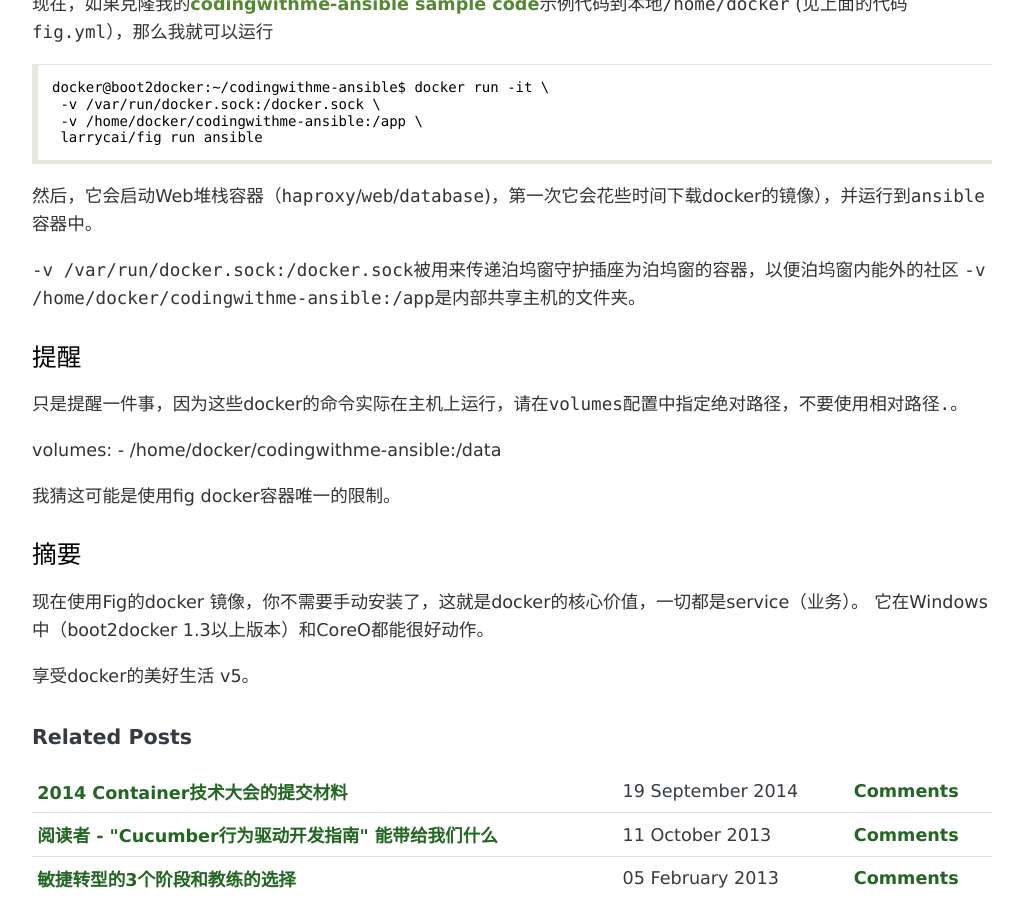
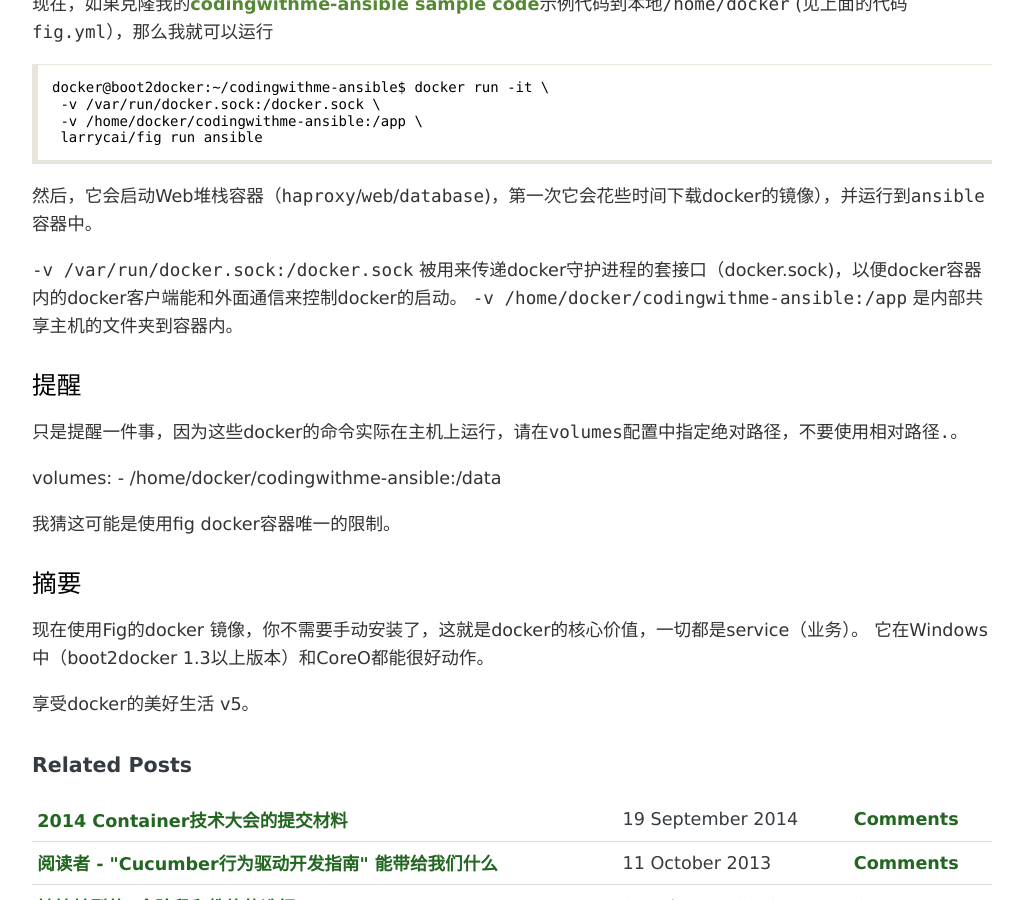
Before and after one commit to larrycai/larrycai.github.com, a Jekyll site: the page built from _posts/2014-10-30-running-fig-without-installation-in-docker-host.markdown, in a window 1280 px wide and 900 px high, scrolled down 2247 px. Shown: the whole window, without its empty margins (128-1151 px from the left). Built offline with Jekyll 4.4.1, drawn with Linux system fonts in a browser that asks for light colours; Markdown is read by kramdown in place of the engine named in the settings; comment, search, counter and statistics services are not loaded.

Commit message:
fix translation error

```diff
--- a/_posts/2014-10-30-running-fig-without-installation-in-docker-host.markdown
+++ b/_posts/2014-10-30-running-fig-without-installation-in-docker-host.markdown
@@ -98,8 +98,8 @@ Fig [http://fig.sh](http://fig.sh) 是一个简单的编配工具，用于管理
 
 然后，它会启动Web堆栈容器（`haproxy`/`web`/`database`)，第一次它会花些时间下载docker的镜像），并运行到`ansible`容器中。
 
-`-v /var/run/docker.sock:/docker.sock`被用来传递泊坞窗守护插座为泊坞窗的容器，以便泊坞窗内能外的社区
-`-v /home/docker/codingwithme-ansible:/app`是内部共享主机的文件夹。
+`-v /var/run/docker.sock:/docker.sock` 被用来传递docker守护进程的套接口（docker.sock)，以便docker容器内的docker客户端能和外面通信来控制docker的启动。
+`-v /home/docker/codingwithme-ansible:/app` 是内部共享主机的文件夹到容器内。
 
 ### 提醒
 
```
